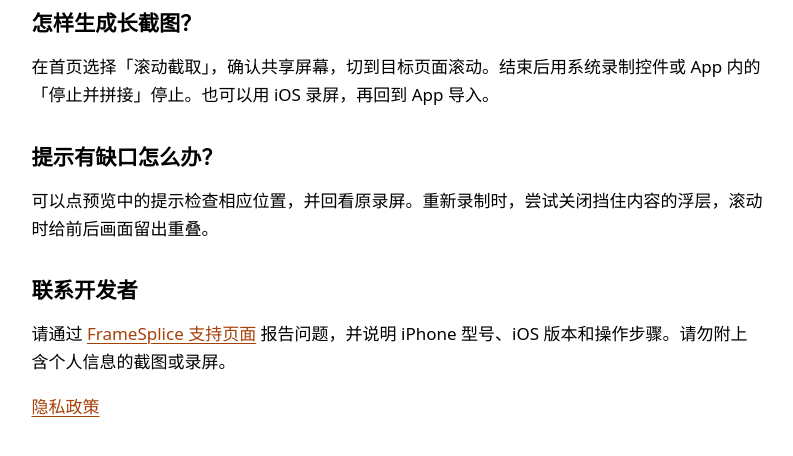
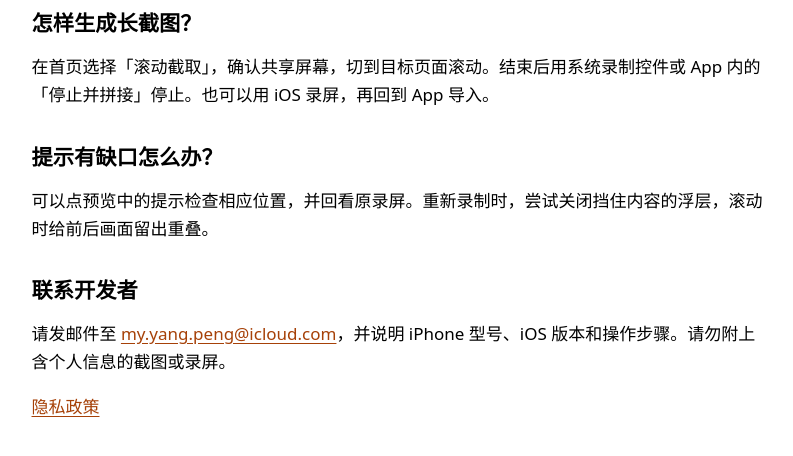
Before and after one commit to yp27/framesplice-support, a plain HTML site: page support.html in a window 1280 px wide. Shown: the part 168-624 px from the top of the page, without its empty margins (243-1036 px from the left). Drawn offline with Linux system fonts and the light colour scheme.

Commit message:
Add existing public support contact

```diff
--- a/support.html
+++ b/support.html
@@ -1,5 +1,5 @@
 <!doctype html><html lang="zh-Hans"><head><meta charset="utf-8"><meta name="viewport" content="width=device-width,initial-scale=1"><title>FrameSplice 技术支持</title><link rel="stylesheet" href="style.css"></head><body><main><a href="index.html">FrameSplice</a><h1>技术支持</h1>
 <h2>怎样生成长截图？</h2><p>在首页选择「滚动截取」，确认共享屏幕，切到目标页面滚动。结束后用系统录制控件或 App 内的「停止并拼接」停止。也可以用 iOS 录屏，再回到 App 导入。</p>
 <h2>提示有缺口怎么办？</h2><p>可以点预览中的提示检查相应位置，并回看原录屏。重新录制时，尝试关闭挡住内容的浮层，滚动时给前后画面留出重叠。</p>
-<h2>联系开发者</h2><p>请通过 <a href="https://github.com/yp27/framesplice-support/issues/new">FrameSplice 支持页面</a> 报告问题，并说明 iPhone 型号、iOS 版本和操作步骤。请勿附上含个人信息的截图或录屏。</p>
+<h2>联系开发者</h2><p>请发邮件至 <a href="mailto:my.yang.peng@icloud.com?subject=FrameSplice%20Support">my.yang.peng@icloud.com</a>，并说明 iPhone 型号、iOS 版本和操作步骤。请勿附上含个人信息的截图或录屏。</p>
 <p><a href="privacy.html">隐私政策</a></p></main></body></html>
```
